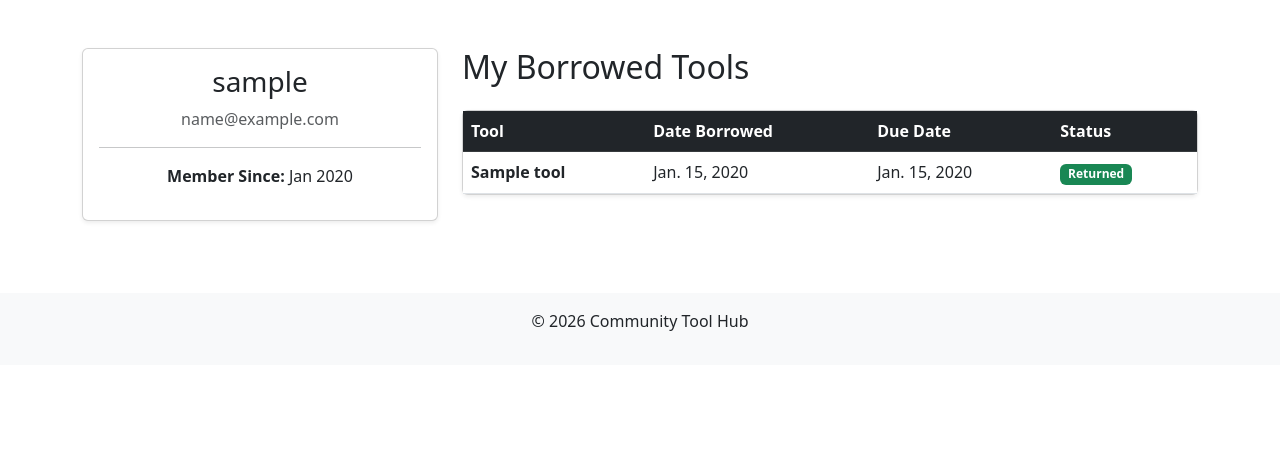
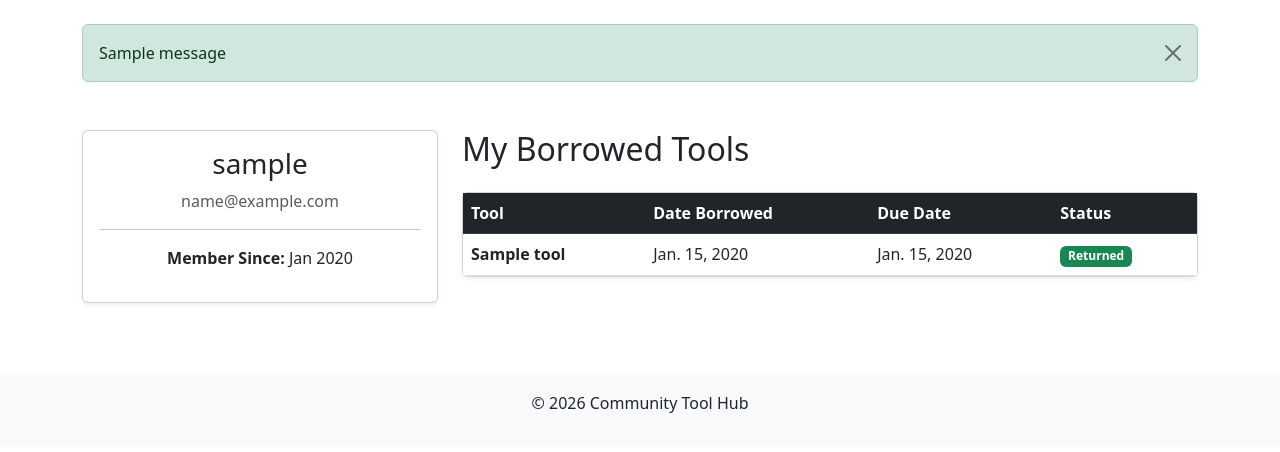
Before and after one commit to BHCGH92/communitytoolhub, a Django app: page /profile/ in a window 1280 px wide. Shown: the part 56-508 px from the top of the page. Run offline with Django 5.2, Linux system fonts and the light colour scheme; a user stored in the database is signed in; tables that the repository leaves empty hold one stand-in row (values such as "Sample post"); one stand-in notice (Sample message) is shown.

Commit message:
added in success messages for reutnring and loaning tools

```diff
--- a/templates/base.html
+++ b/templates/base.html
@@ -18,7 +18,7 @@
             <div class="collapse navbar-collapse" id="navbarNav">
                 <div class="navbar-nav ms-auto align-items-center">
                     {% if user.is_authenticated %}
-                        <a href="{% url 'profile' %}" class="nav-link d-inline text-light me-3">My Profile</a>
+                        <a href="{% url 'profile' %}" class="nav-link text-light me-3">My Profile</a>
                         <span class="navbar-text me-3 text-light">Welcome, {{ user.username }}</span>
                         <form action="{% url 'logout' %}" method="post" class="d-inline">
                             {% csrf_token %}
@@ -33,7 +33,18 @@
         </div>
     </nav>
 
-    <main>
+    <main class="flex-shrink-0">
+        <div class="container mt-3">
+            {% if messages %}
+                {% for message in messages %}
+                    <div class="alert alert-{{ message.tags }} alert-dismissible fade show" role="alert">
+                        {{ message }}
+                        <button type="button" class="btn-close" data-bs-dismiss="alert" aria-label="Close"></button>
+                    </div>
+                {% endfor %}
+            {% endif %}
+        </div>
+
         {% block content %}
         {% endblock %}
     </main>
--- a/tools/views.py
+++ b/tools/views.py
@@ -4,6 +4,7 @@ from django.contrib.auth.decorators import login_required
 from django.utils import timezone
 from datetime import timedelta
 from .models import Tool, Borrowing
+from django.contrib import messages
 
 def all_tools(request):
     """
@@ -45,6 +46,7 @@ def borrow_tool(request, tool_id):
         # This is the part that makes the database "care"
         tool.is_available = False
         tool.save()
+        messages.success(request, f'Success! You have borrowed {tool.name}.')
 
     return redirect('tool_list')
 
@@ -62,5 +64,6 @@ def return_tool(request, borrowing_id):
     tool = borrowing.tool
     tool.is_available = True
     tool.save()
+    messages.info(request, f'Thank you! {tool.name} has been registered as returned.')
 
     return redirect('profile')
```
